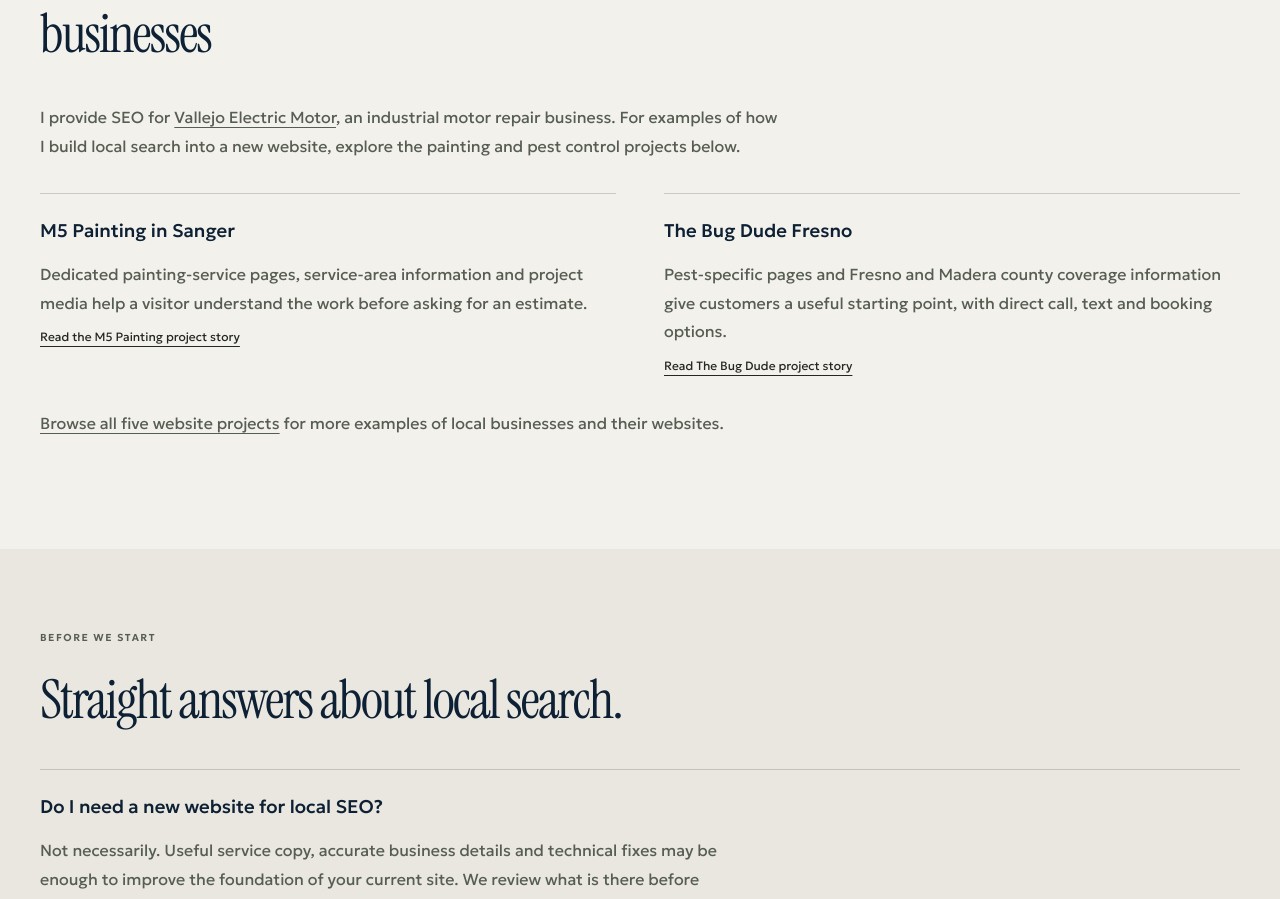
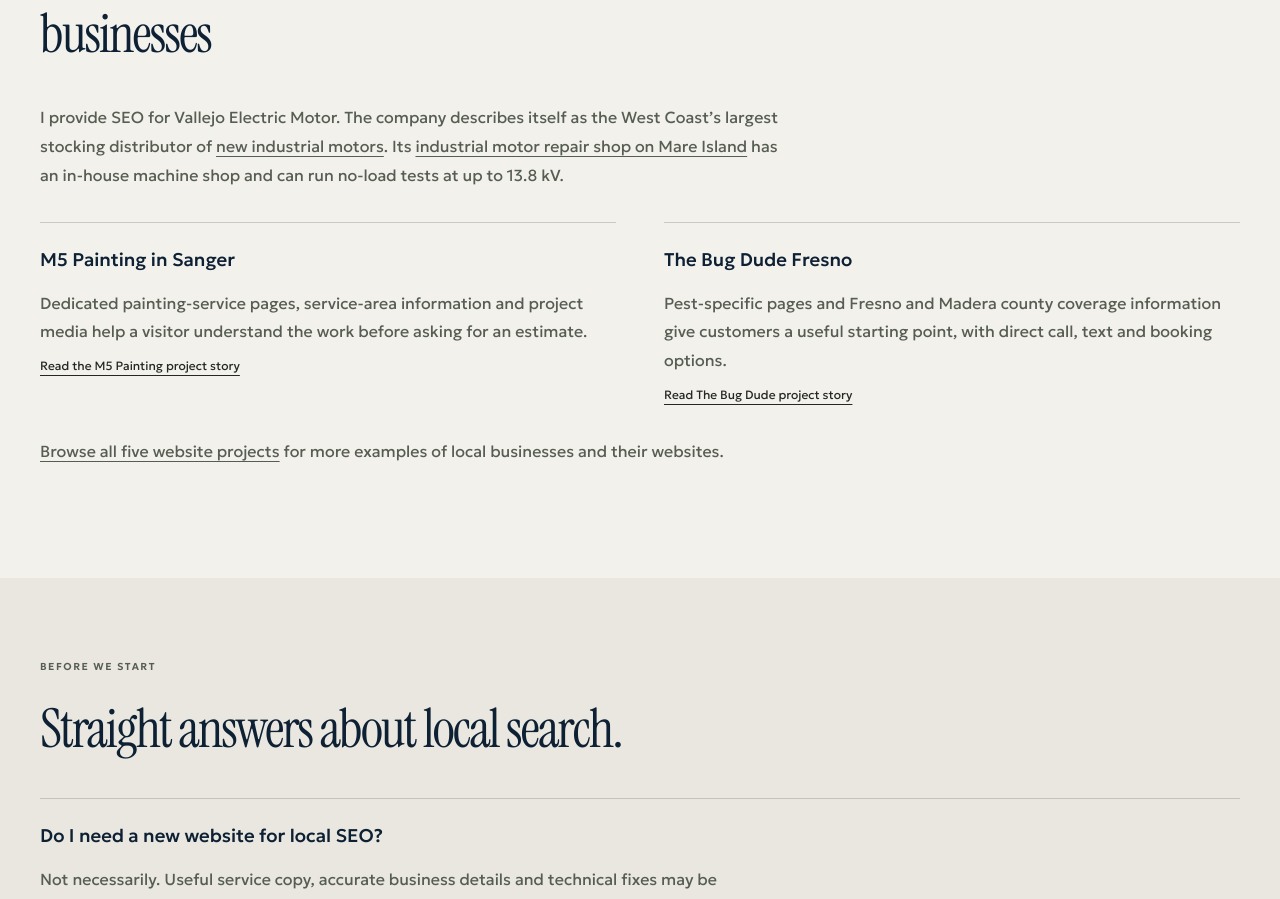
Before and after one commit to mxrcochxvez/hexacombllc, a Next.js app: page /local-seo in a window 1280 px wide. Shown: the part 2399-3298 px from the top of the page. Built offline with nearby package versions, Linux system fonts and the light colour scheme; no server answers.

Commit message:
Link to Vallejo Electric Motor sales and repair capabilities

```diff
--- a/src/app/(site)/local-seo/page.tsx
+++ b/src/app/(site)/local-seo/page.tsx
@@ -134,10 +134,12 @@ export default function LocalSeoPage() {
       <section className="premium-shell service-section" aria-labelledby="seo-projects-heading">
         <h2 id="seo-projects-heading">SEO for industrial and local service businesses</h2>
         <p className="service-support">
-          I provide SEO for <a href="https://www.vallejomotor.com/">Vallejo Electric Motor</a>,
-          an industrial motor repair business. For examples of how I build
-          local search into a new website, explore the painting and pest
-          control projects below.
+          I provide SEO for Vallejo Electric Motor. The company describes itself
+          as the West Coast’s largest stocking distributor of{" "}
+          <a href="https://www.vallejomotor.com/home/sales">new industrial motors</a>.
+          Its <a href="https://www.vallejomotor.com/home/shop-capabilities">industrial
+          motor repair shop on Mare Island</a> has an in-house machine shop and
+          can run no-load tests at up to 13.8 kV.
         </p>
         <div className="service-grid">
           <article>
```
